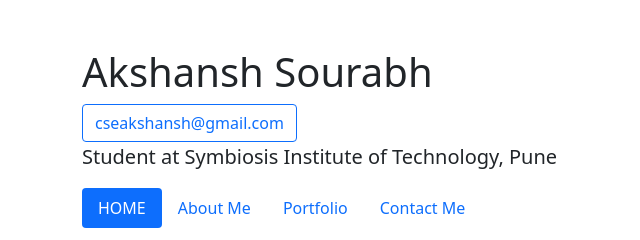
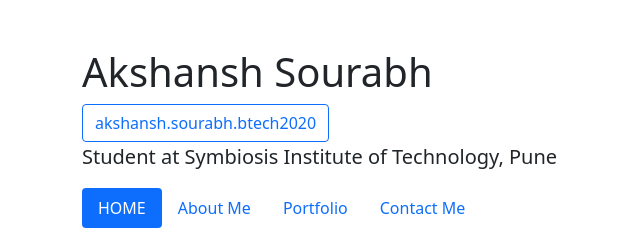
Before and after one commit to AkshanshSourabh/akshansh-portfolio, a plain HTML site: page index.html in a window 1280 px wide. Shown: the top 240 px of the page, 0-640 px from the left. Drawn offline with nearby package versions, Linux system fonts and the light colour scheme.

Commit message:
Update index.html

```diff
--- a/index.html
+++ b/index.html
@@ -14,8 +14,8 @@
 
     <div class = "container mt-5">
         <h1>Akshansh Sourabh</h1>
-        <a href="mailto:cseakshansh@gmail.com" type="button" class ="btn btn-outline-primary">
-            cseakshansh@gmail.com
+        <a href="mailto:akshansh.sourabh.btech2020@sitpune.edu.in" type="button" class ="btn btn-outline-primary">
+            akshansh.sourabh.btech2020
         </a>
         <p class = "lead">
             Student at Symbiosis Institute of Technology, Pune
```
